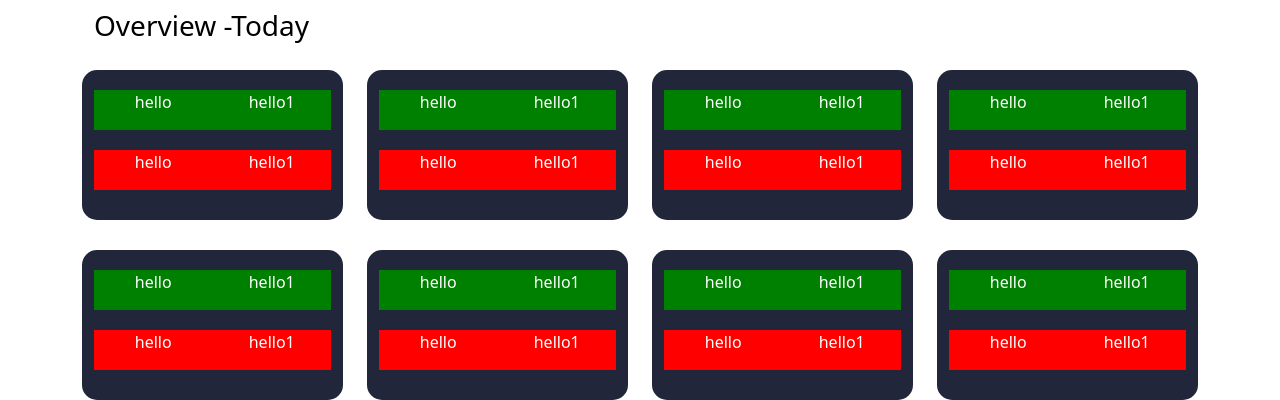
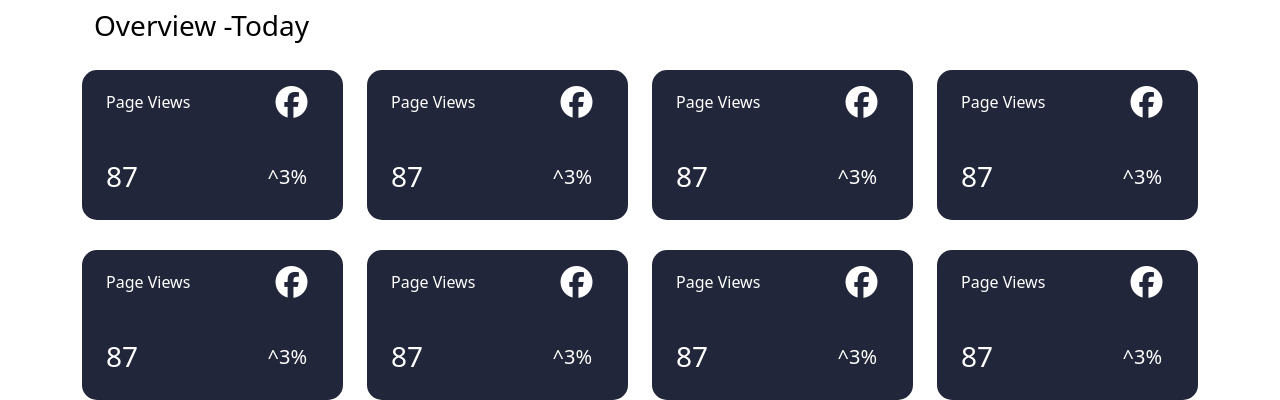
Before and after one commit to yazansharawi/SocialMediaDashboard-Onex, a Vue app in the folder onexproject/: page / in a window 1280 px wide. Shown: the part 775-1175 px from the top of the page. Built offline with nearby package versions, Linux system fonts and the light colour scheme.

Commit message:
9th push

```diff
--- a/onexproject/public/index.html
+++ b/onexproject/public/index.html
@@ -7,6 +7,8 @@
     <meta name="viewport" content="width=device-width,initial-scale=1.0">
     <link rel="icon" href="<%= BASE_URL %>favicon.ico">
     <title>Social Media Dashboard</title>
+  <script src="https://kit.fontawesome.com/c0aaf3970f.js" crossorigin="anonymous"></script>
+
   </head>
   <body>
     <div id="app"></div>
--- a/onexproject/src/Components/OverviewCards.css
+++ b/onexproject/src/Components/OverviewCards.css
@@ -18,15 +18,35 @@
 
 
 /* ------------------------ Card Components ------------------------*/
+
+/* ------------------------ CardOverViewBody1 ------------------------*/
+
 .CardOverViewBody1{
     padding-top: 20px;
     height: auto;
     width: 100%;
     font-size: 40;
 }
+.CardOverViewBody1 p{
+    text-align: left;
+}
+.CardOverViewBody1 i{
+    padding-top: 5px;
+}
+
+/* ------------------------ CardOverViewBody2 ------------------------*/
 
 .CardOverViewBody2{
+    padding-top: 30px;
     height: auto;
     width: 100%;
     font-size: 40;
 }
+.CardOverViewBody2 p{
+    text-align: center;
+}
+.CardOverViewBody2 h5{
+    padding-top: 5px;
+    padding-right: 12px;
+    text-align: right;
+}
--- a/onexproject/src/Components/OverviewCards.vue
+++ b/onexproject/src/Components/OverviewCards.vue
@@ -1,31 +1,30 @@
 <template>
-  <div>
     <div class="cardOverView">
       <div class="container">
         <div class="row">
+          <div class="CardOverViewBody1">
           <div class="row-sm-6">
-            <div class="CardOverViewBody1">
-              <div class="container" style="background-color: green">
+              <div class="container">
                 <div class="row">
-                <div class="col-sm-6">
-                  <p>hello</p>
+                <div class="col-sm-8">
+                  <p>Page Views</p>
                 </div>
-                <div class="col-sm-6">
-                  <p>hello1</p>
+                <div class="col-sm-4">
+                  <i class="fa-brands fa-facebook fa-2xl"></i>
                 </div>
               </div>
               </div>
             </div>
           </div>
+          <div class="CardOverViewBody2">
           <div class="row-sm-6">
-            <div class="CardOverViewBody1">
-              <div class="container" style="background-color: red">
+              <div class="container" >
                 <div class="row">
                 <div class="col-sm-6">
-                  <p>hello</p>
+                  <h3>87</h3>
                 </div>
                 <div class="col-sm-6">
-                  <p>hello1</p>
+                  <h5>^3%</h5>
                 </div>
               </div>
               </div>
@@ -34,13 +33,15 @@
         </div>
       </div>
     </div>
-  </div>
 </template>
 
 <script>
 export default {
   name: "Cards",
   props: ["Color", "Img", "AllTimeFollwers", "NumberOfFollwersPerDay"],
+  data :function(){
+
+  }
 };
 </script>
 
```
Also changed, not shown: onexproject/src/App.css (line endings or trailing spaces).
